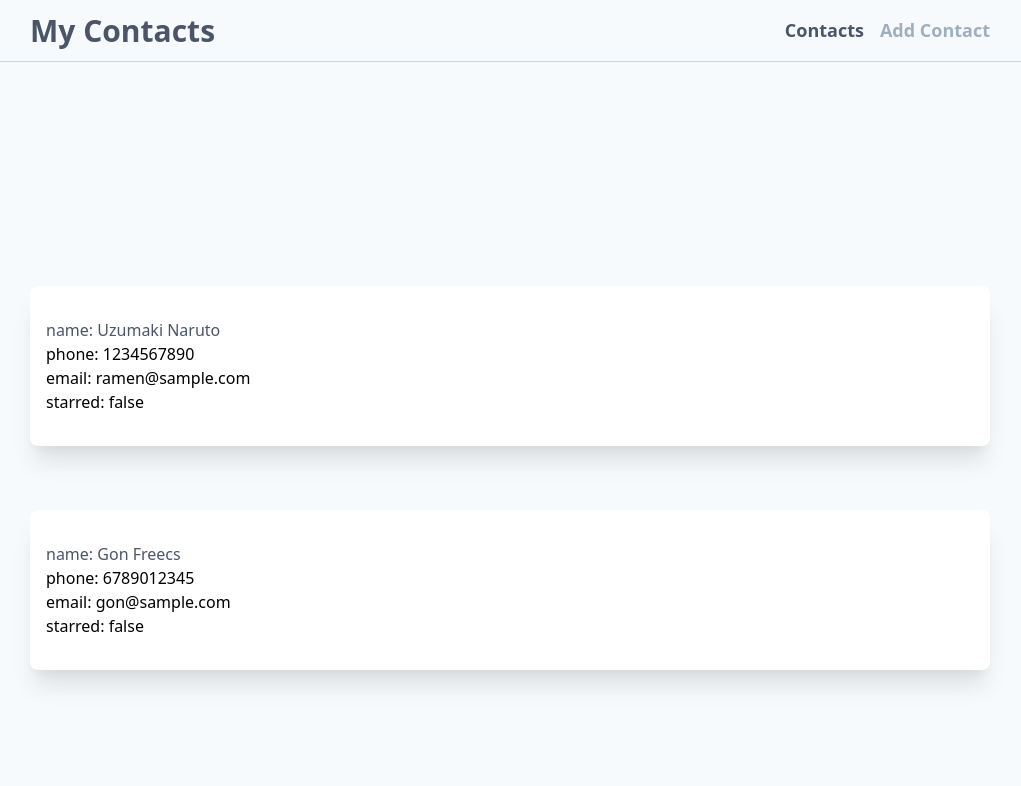
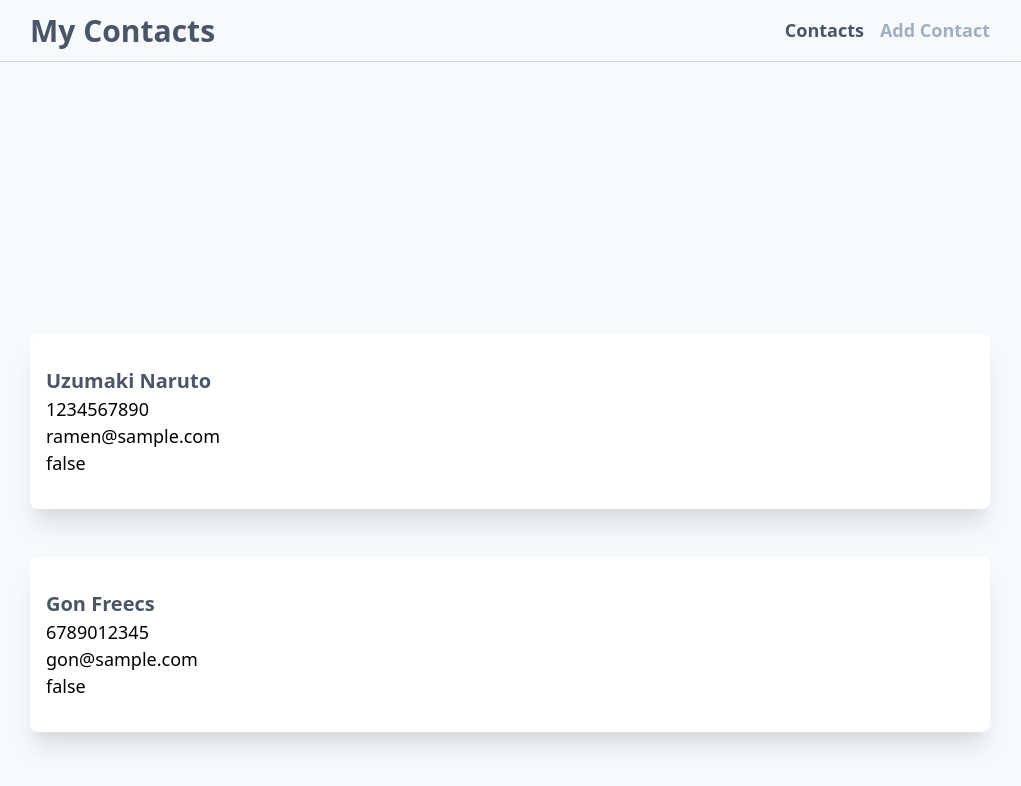
Before and after one commit to gmahima/svelte-contacts, a Svelte app: page / in a window 1280 px wide. Shown: the top 786 px of the page, without its empty margins (130-1151 px from the left). Built offline with nearby package versions, Linux system fonts and the light colour scheme.

Commit message:
style contacts

```diff
--- a/src/AddContactForm.svelte
+++ b/src/AddContactForm.svelte
@@ -14,9 +14,9 @@
 </script>
 
 <form on:submit={handleSubmit} class="flex flex-col border border-red-300">
-    <input bind:value={name} placeholder="name">
-    <input type="tel" bind:value={phone} placeholder="phone">
-    <input type="email" bind:value={email} placeholder="email">
+    <input bind:value={name} placeholder="name" required>
+    <input type="tel" bind:value={phone} placeholder="phone" required>
+    <input type="email" bind:value={email} placeholder="email" required>
     <label>
         <input type="checkbox" bind:value={starred}>
         starred
--- a/src/App.svelte
+++ b/src/App.svelte
@@ -13,16 +13,16 @@
 	// });
 </script>
 
-<div class="bg-gray-100 rounded-lg text-center h-full min-h-screen flex flex-col ">
+<div class="bg-gray-100  text-center h-full min-h-screen flex flex-col ">
 	<Router url="{url}">
-		<div class=" flex justify-between capitalize border-b border-gray-400 px-40 mb-40">
-			<h1 class="sm:text-3xl py-2 text-gray-700 font-semibold">My contacts</h1>
-			<nav class=" flex items-center justify-between text-lg">
-				<NavLink to="/" className="mr-4">Contacts</NavLink>
+		<div class=" flex justify-between capitalize border-b border-gray-400 px-8 sm:px-40 sm:mb-40 fixed sm:static w-full">
+			<h1 class="text-sm sm:text-3xl py-2 text-gray-700 font-bold sm:font-semibold">My contacts</h1>
+			<nav class=" flex items-center justify-between text-xs sm:text-lg">
+				<NavLink to="/" className="mr-2 sm:mr-4">Contacts</NavLink>
 				<NavLink to="add-contact">Add Contact</NavLink>
 			</nav>
 		</div>
-		<div class="mx-40">
+		<div class="mx-8 sm:mx-40">
 			<Route path="add-contact" component="{AddContactForm}" />
 			<Route path="/" component="{ContactList}" />
 		</div>
--- a/src/ContactList.svelte
+++ b/src/ContactList.svelte
@@ -4,13 +4,13 @@
     console.log(contacts)
 </script>
 
-<div class=" flex flex-col">
+<div class=" flex flex-col mt-16">
     {#each $contacts as c}
-    <div class="bg-white rounded-lg flex flex-col shadow-xl mt-16 py-8 pl-4 text-left">
-        <div class="text-gray-700 "><span>name</span>: <span>{c.name}</span></div>
-        <div><span>phone</span>: <span>{c.phone}</span></div>
-        <div><span>email</span>: <span>{c.email}</span></div>
-        <div><span>starred</span>: <span>{c.starred}</span></div>
+    <div class=" text-xs p-2 mt-2 bg-white rounded-lg flex flex-col shadow-sm sm:shadow-xl sm:py-8 sm:pl-4 text-center sm:text-left mt-12 sm:text-lg">
+        <div class="text-gray-700 font-semibold text-sm font-bold sm:text-xl"><span>{c.name}</span></div>
+        <div><span><a href="tel:{c.phone}">{c.phone}</a></span></div>
+        <div><span><a href="mailto:{c.email}">{c.email}</a></span></div>
+        <div><span>{c.starred}</span></div>
     </div>
 
     {/each}
```
